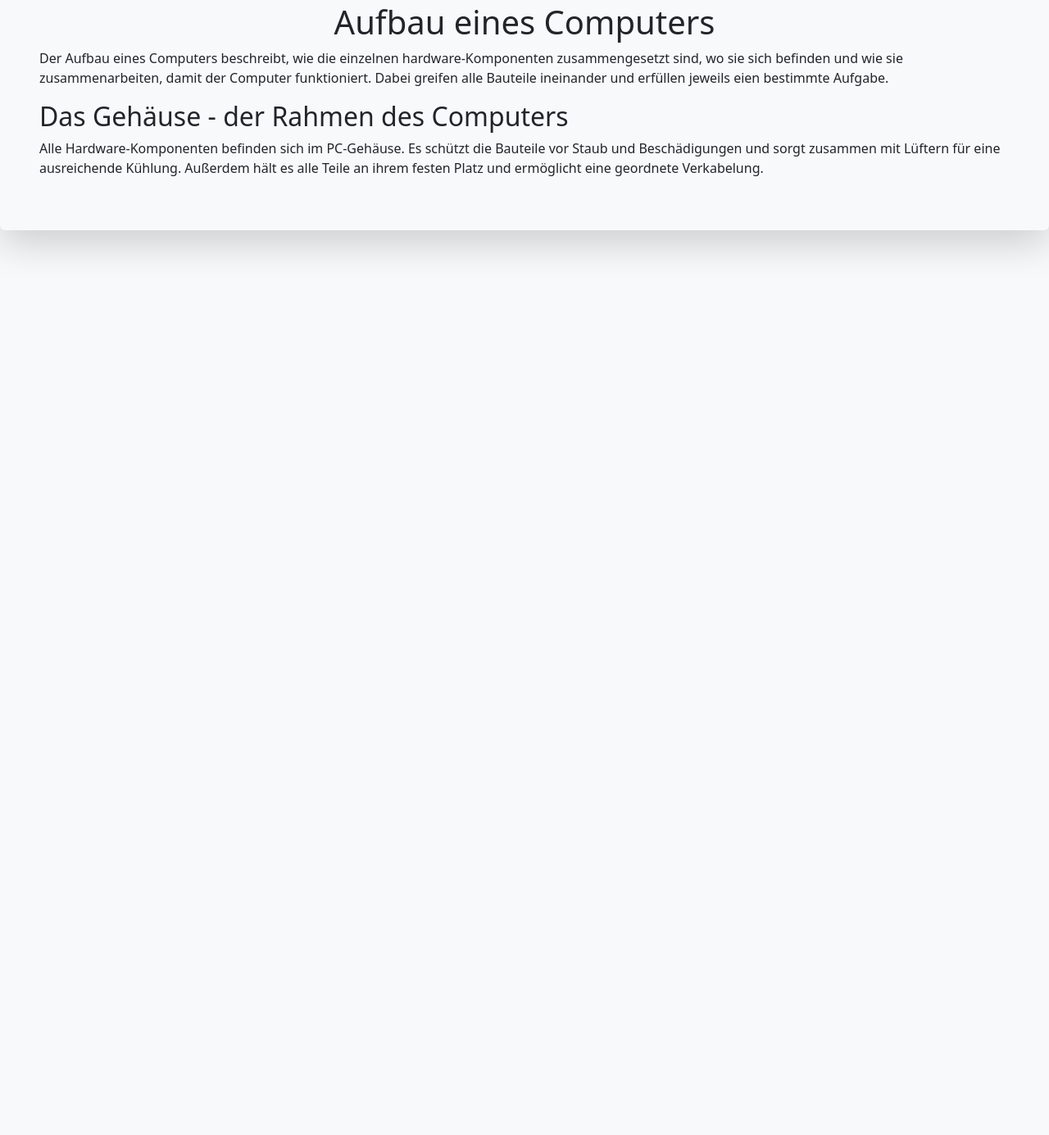
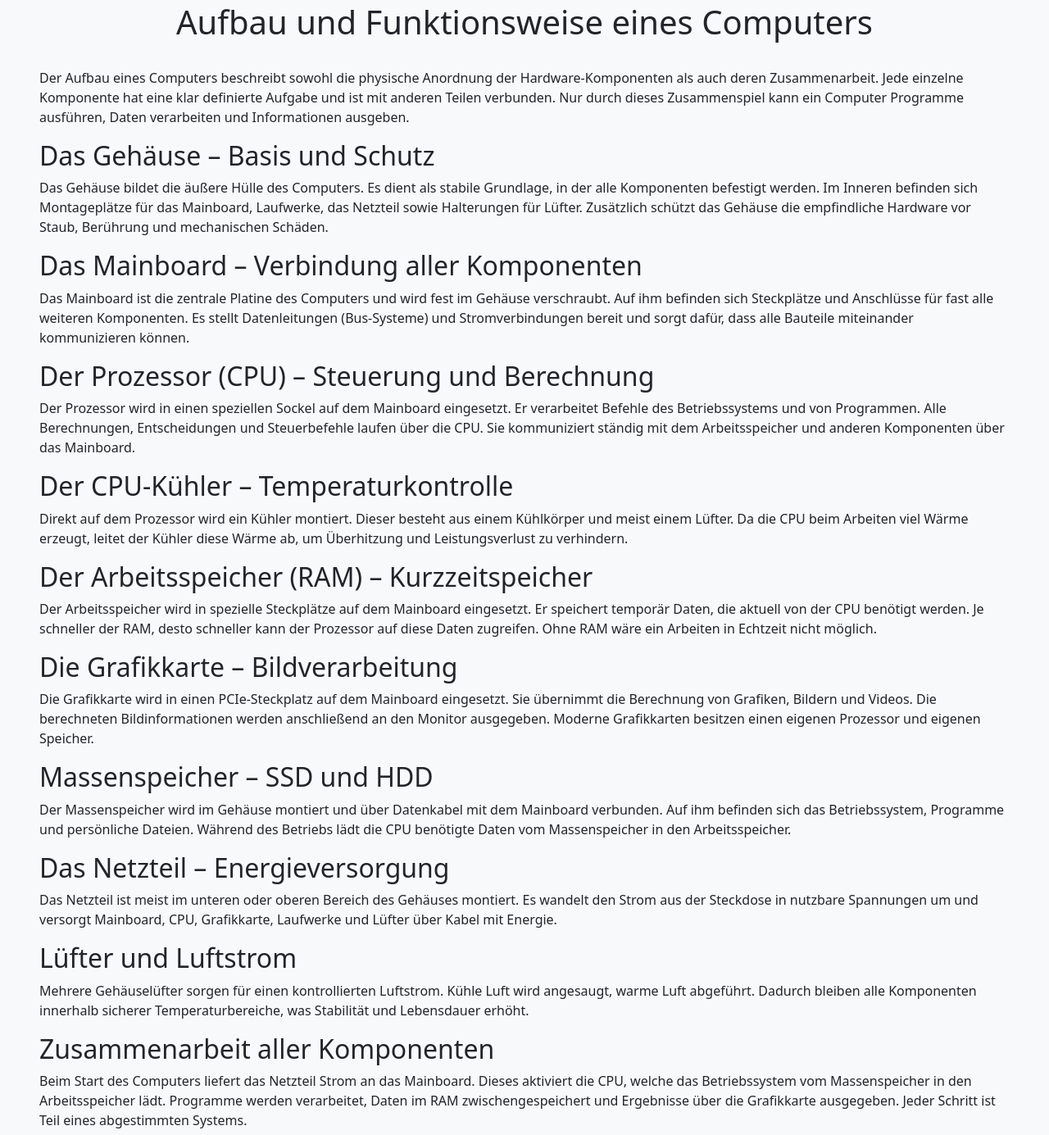
Before and after one commit to EymenSevim/Hardware-PC-Komponenten, a plain HTML site: page Hardware und PC-Komponenten/Aufbau.html in a window 1280 px wide. Shown: the part 115-1500 px from the top of the page at 82% size. Before the commit the page ends 800 px from the top, so only its background shows below. Drawn offline with nearby package versions, Linux system fonts and the light colour scheme.

Commit message:
Aufbau weiter gemacht

```diff
--- a/Hardware und PC-Komponenten/Aufbau.html
+++ b/Hardware und PC-Komponenten/Aufbau.html
@@ -55,23 +55,105 @@
         </ul>
       </div>
     </nav>
+
     <div class="p-5 bg-light rounded shadow-lg fade-in">
-      <h1 class="text-center">Aufbau eines Computers</h1>
+      <h1 class="text-center">Aufbau und Funktionsweise eines Computers</h1>
+      <br />
       <p>
-        Der Aufbau eines Computers beschreibt, wie die einzelnen
-        hardware-Komponenten zusammengesetzt sind, wo sie sich befinden und wie
-        sie zusammenarbeiten, damit der Computer funktioniert. Dabei greifen
-        alle Bauteile ineinander und erfüllen jeweils eien bestimmte Aufgabe.
+        Der Aufbau eines Computers beschreibt sowohl die physische Anordnung der
+        Hardware-Komponenten als auch deren Zusammenarbeit. Jede einzelne
+        Komponente hat eine klar definierte Aufgabe und ist mit anderen Teilen
+        verbunden. Nur durch dieses Zusammenspiel kann ein Computer Programme
+        ausführen, Daten verarbeiten und Informationen ausgeben.
       </p>
 
-      <h2>Das Gehäuse - der Rahmen des Computers</h2>
+      <h2>Das Gehäuse – Basis und Schutz</h2>
       <p>
-        Alle Hardware-Komponenten befinden sich im PC-Gehäuse. Es schützt die
-        Bauteile vor Staub und Beschädigungen und sorgt zusammen mit Lüftern für
-        eine ausreichende Kühlung. Außerdem hält es alle Teile an ihrem festen
-        Platz und ermöglicht eine geordnete Verkabelung.
+        Das Gehäuse bildet die äußere Hülle des Computers. Es dient als stabile
+        Grundlage, in der alle Komponenten befestigt werden. Im Inneren befinden
+        sich Montageplätze für das Mainboard, Laufwerke, das Netzteil sowie
+        Halterungen für Lüfter. Zusätzlich schützt das Gehäuse die empfindliche
+        Hardware vor Staub, Berührung und mechanischen Schäden.
+      </p>
+
+      <h2>Das Mainboard – Verbindung aller Komponenten</h2>
+      <p>
+        Das Mainboard ist die zentrale Platine des Computers und wird fest im
+        Gehäuse verschraubt. Auf ihm befinden sich Steckplätze und Anschlüsse
+        für fast alle weiteren Komponenten. Es stellt Datenleitungen
+        (Bus-Systeme) und Stromverbindungen bereit und sorgt dafür, dass alle
+        Bauteile miteinander kommunizieren können.
+      </p>
+
+      <h2>Der Prozessor (CPU) – Steuerung und Berechnung</h2>
+      <p>
+        Der Prozessor wird in einen speziellen Sockel auf dem Mainboard
+        eingesetzt. Er verarbeitet Befehle des Betriebssystems und von
+        Programmen. Alle Berechnungen, Entscheidungen und Steuerbefehle laufen
+        über die CPU. Sie kommuniziert ständig mit dem Arbeitsspeicher und
+        anderen Komponenten über das Mainboard.
+      </p>
+
+      <h2>Der CPU-Kühler – Temperaturkontrolle</h2>
+      <p>
+        Direkt auf dem Prozessor wird ein Kühler montiert. Dieser besteht aus
+        einem Kühlkörper und meist einem Lüfter. Da die CPU beim Arbeiten viel
+        Wärme erzeugt, leitet der Kühler diese Wärme ab, um Überhitzung und
+        Leistungsverlust zu verhindern.
+      </p>
+
+      <h2>Der Arbeitsspeicher (RAM) – Kurzzeitspeicher</h2>
+      <p>
+        Der Arbeitsspeicher wird in spezielle Steckplätze auf dem Mainboard
+        eingesetzt. Er speichert temporär Daten, die aktuell von der CPU
+        benötigt werden. Je schneller der RAM, desto schneller kann der
+        Prozessor auf diese Daten zugreifen. Ohne RAM wäre ein Arbeiten in
+        Echtzeit nicht möglich.
+      </p>
+
+      <h2>Die Grafikkarte – Bildverarbeitung</h2>
+      <p>
+        Die Grafikkarte wird in einen PCIe-Steckplatz auf dem Mainboard
+        eingesetzt. Sie übernimmt die Berechnung von Grafiken, Bildern und
+        Videos. Die berechneten Bildinformationen werden anschließend an den
+        Monitor ausgegeben. Moderne Grafikkarten besitzen einen eigenen
+        Prozessor und eigenen Speicher.
+      </p>
+
+      <h2>Massenspeicher – SSD und HDD</h2>
+      <p>
+        Der Massenspeicher wird im Gehäuse montiert und über Datenkabel mit dem
+        Mainboard verbunden. Auf ihm befinden sich das Betriebssystem, Programme
+        und persönliche Dateien. Während des Betriebs lädt die CPU benötigte
+        Daten vom Massenspeicher in den Arbeitsspeicher.
+      </p>
+
+      <h2>Das Netzteil – Energieversorgung</h2>
+      <p>
+        Das Netzteil ist meist im unteren oder oberen Bereich des Gehäuses
+        montiert. Es wandelt den Strom aus der Steckdose in nutzbare Spannungen
+        um und versorgt Mainboard, CPU, Grafikkarte, Laufwerke und Lüfter über
+        Kabel mit Energie.
+      </p>
+
+      <h2>Lüfter und Luftstrom</h2>
+      <p>
+        Mehrere Gehäuselüfter sorgen für einen kontrollierten Luftstrom. Kühle
+        Luft wird angesaugt, warme Luft abgeführt. Dadurch bleiben alle
+        Komponenten innerhalb sicherer Temperaturbereiche, was Stabilität und
+        Lebensdauer erhöht.
+      </p>
+
+      <h2>Zusammenarbeit aller Komponenten</h2>
+      <p>
+        Beim Start des Computers liefert das Netzteil Strom an das Mainboard.
+        Dieses aktiviert die CPU, welche das Betriebssystem vom Massenspeicher
+        in den Arbeitsspeicher lädt. Programme werden verarbeitet, Daten im RAM
+        zwischengespeichert und Ergebnisse über die Grafikkarte ausgegeben.
+        Jeder Schritt ist Teil eines abgestimmten Systems.
       </p>
     </div>
+
     <script src="https://cdn.jsdelivr.net/npm/bootstrap@5.3.2/dist/js/bootstrap.bundle.min.js"></script>
   </body>
 </html>
--- a/Hardware und PC-Komponenten/style.css
+++ b/Hardware und PC-Komponenten/style.css
@@ -83,3 +83,7 @@
     box-shadow: 0 8px 30px rgba(0,0,0,0.08);
     border: 1px solid rgba(255,255,255,0.4);
 }
+
+.p-5.bg-light.rounded.shadow-lg.fade-in h1 {
+
+}
```
